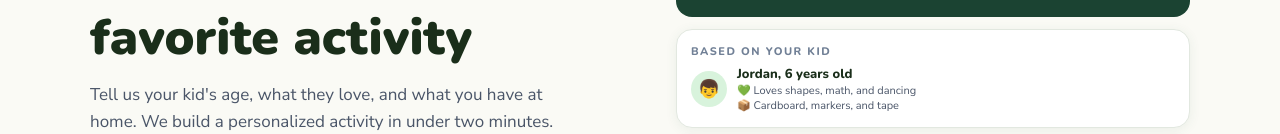
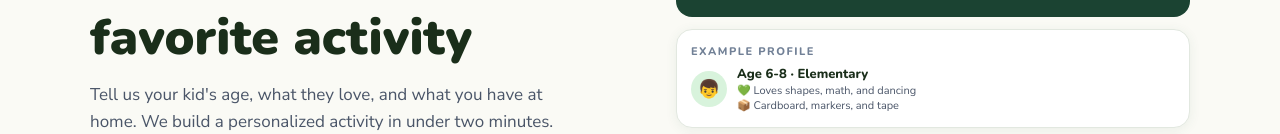
Before and after one commit to joshmirman-create/whatshouldmykiddo, a React (Vite) app: page / in a window 1280 px wide. Shown: the part 254-388 px from the top of the page. Built offline with nearby package versions, Linux system fonts and the light colour scheme.

Commit message:
Add files via upload

```diff
--- a/src/App.jsx
+++ b/src/App.jsx
@@ -257,11 +257,11 @@ function HeroPreview() {
         </div>
       </Card>
       <Card style={{padding:14,marginBottom:10}}>
-        <SLabel color={T.grayLight}>BASED ON YOUR KID</SLabel>
+        <SLabel color={T.grayLight}>EXAMPLE PROFILE</SLabel>
         <div style={{display:'flex',alignItems:'center',gap:10}}>
           <div style={{width:36,height:36,borderRadius:'50%',background:T.greenLight,display:'flex',alignItems:'center',justifyContent:'center',fontSize:18,flexShrink:0}}>👦</div>
           <div>
-            <div style={{fontWeight:800,fontSize:13,fontFamily:F,color:T.charcoal}}>Jordan, 6 years old</div>
+            <div style={{fontWeight:800,fontSize:13,fontFamily:F,color:T.charcoal}}>Age 6-8 · Elementary</div>
             <div style={{fontSize:11,color:T.gray}}>💚 Loves shapes, math, and dancing</div>
             <div style={{fontSize:11,color:T.gray}}>📦 Cardboard, markers, and tape</div>
           </div>
```
